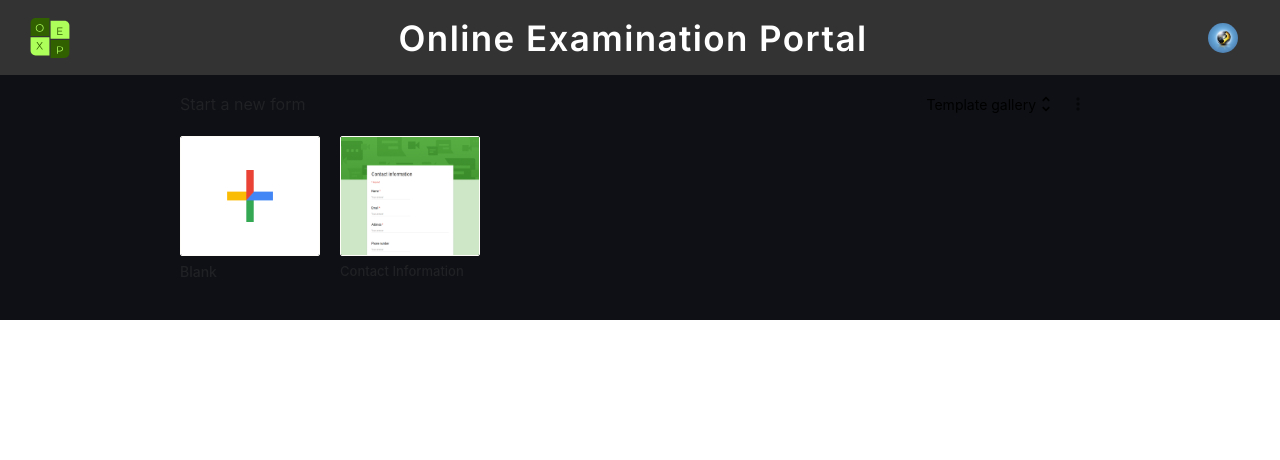
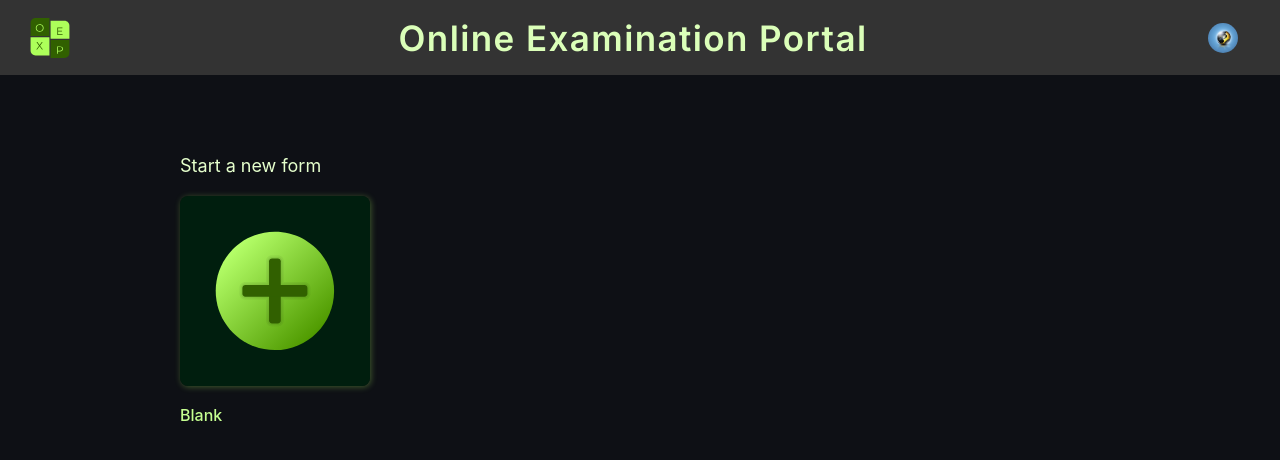
Before and after one commit to AdityaTrivedi14/Final-Year-Project, a React (Create React App) app in the folder client/: page / in a window 1280 px wide. Shown: the top 460 px of the page. Built offline with nearby package versions, Linux system fonts and the light colour scheme.

Commit message:
mainBody

```diff
--- a/client/src/App.css
+++ b/client/src/App.css
@@ -1,3 +1,3 @@
-*{
-  margin:0;
+* {
+  margin: 0;
 }
--- a/client/src/App.js
+++ b/client/src/App.js
@@ -4,7 +4,6 @@ import { BrowserRouter as Router, Route, Routes } from "react-router-dom";
 import Formheader from "./Formheader";
 import Header from "./Header";
 import SubmitForm from "./QuestionPaper";
-import Question_form from "./Question_form";
 import CenteredTabs from "./Tabs";
 import Templates from "./Templates";
 import User_form from "./user_form";
--- a/client/src/Formheader.js
+++ b/client/src/Formheader.js
@@ -1,25 +1,21 @@
 import React from "react";
-// import form_image from "./google-forms-new-logo-1.png";
 import logo from "./Group1.svg";
-// import { FiStar, FiSettings } from "react-icons/fi";
 import { AiOutlineEye } from "react-icons/ai";
 import { IconButton } from "@material-ui/core";
 import avatarimage from "./2.jpg";
 // import { IoMdFolderOpen } from "react-icons/io";
 
-import ColorLensIcon from "@material-ui/icons/ColorLens";
-import MoreVertIcon from "@material-ui/icons/MoreVert";
 // import Button from "@material-ui/core/Button";
 import Avatar from "@material-ui/core/Avatar";
 
 import "./Formheader.css";
 import { useNavigate } from "react-router-dom";
-import { useStateValue } from "./StateProvider";
+// import { useStateValue } from "./StateProvider";
 import AlertDialog from "./Alert";
 
 function Formheader() {
   const navigate = useNavigate();
-  const [{ doc_name }, dispatch] = useStateValue();
+  // const [{ doc_name }, dispatch] = useStateValue();
 
   function navigates() {
     navigate("/response");
@@ -28,34 +24,18 @@ function Formheader() {
   return (
     <div className="form_header">
       <div className="form_header_left">
-        {/* <img src={form_image} style={{ height: "45px", width: "45px" }} /> */}
-        <img src={logo} style={{ height: "40px", width: "40px" }} />
-        {/* <input type="text" placeholder="Untitled form" className="form_name" value={doc_name} ></input> */}
-        {/* <IoMdFolderOpen className="form_header_icon" style={{ marginRight:"10px"}}></IoMdFolderOpen> */}
-        {/* <FiStar className="form_header_icon" style={{ marginRight:"10px"}}/> */}
-        {/* <span style={{ fontSize: "12px", fontWeight: "600", color: "" }}>
-          OEXP
-        </span> */}
+        <img alt="OEXP" src={logo} style={{ height: "40px", width: "40px" }} />
       </div>
 
       <div className="form_header_right">
-        <IconButton>
-          <ColorLensIcon size="small" className="form_header_icon" />
-        </IconButton>
-
         <IconButton onClick={navigates} target="blank">
           <AiOutlineEye className="form_header_icon" />
         </IconButton>
 
-        {/* <IconButton>
-          <FiSettings className="form_header_icon" />
-        </IconButton> */}
         <AlertDialog />
 
         {/* <Button variant="contained" color="primary" href="#contained-buttons">Send</Button> */}
-        <IconButton>
-          <MoreVertIcon className="form_header_icon" />
-        </IconButton>
+
         <IconButton>
           <Avatar style={{ height: "30px", width: "30px" }} src={avatarimage} />
         </IconButton>
--- a/client/src/Header.css
+++ b/client/src/Header.css
@@ -23,7 +23,7 @@
   width: 40px;
 }
 .titleHeading {
-  color: #fff;
+  color: #dbffb9;
   font-size: 35px;
   font-weight: 700;
   font-family: "Inter", sans-serif;
--- a/client/src/Templates.css
+++ b/client/src/Templates.css
@@ -1,64 +1,41 @@
 .template_section {
   background-color: #0e1015;
-
-  padding-top: 7px;
+  padding-top: 80px;
   padding-bottom: 40px;
 }
 
 .template_top {
   margin-left: 180px;
   margin-right: 180px;
-  display: flex;
-  flex-direction: row;
-  align-items: center;
-  justify-content: space-between;
-  flex-wrap: wrap;
-}
-
-.template_right {
-  display: flex;
-}
-
-.gallery_button {
-  display: flex;
-  flex-direction: row;
-  align-items: center;
-  justify-content: space-between;
-  border: none;
-  background: transparent;
-  outline: none;
-  font-size: 14px;
 }
 
 .template_body {
   margin-left: 160px;
   margin-right: 180px;
-  display: flex;
-  flex-direction: row;
-  justify-content: flex-start;
-  flex-wrap: wrap;
 }
 
 .card {
-  margin-left: 20px;
-  margin-top: 10px;
+  margin: 15px 20px;
+  margin-top: 20px;
+  transition: 0.3s all ease-in-out;
 }
 .card_image {
   box-sizing: border-box;
-  height: 120px;
-  width: 140px;
-  border-radius: 2px;
-  border: 0.5px solid #fffdf7;
+  height: 190px;
+  border-radius: 8px;
+  /* border: 0.5px solid #e5ffcc; */
+  box-shadow: 1px 1px 6px #afff654f;
   cursor: pointer;
+  transition: 0.3s all ease-in-out;
 }
 
 .card_image:hover {
-  border: 1px solid #6e2594;
+  border: 3px solid #aeff62;
 }
 
 .title {
-  font-size: 14px;
+  font-size: 16px;
   font-weight: 500;
-  color: #202124;
-  margin-top: 3px;
+  color: #c6ff91;
+  margin-top: 15px;
 }
--- a/client/src/Templates.js
+++ b/client/src/Templates.js
@@ -1,14 +1,11 @@
 import React, { useState, useEffect } from "react";
-import { IconButton } from "@material-ui/core";
 import "./Templates.css";
-import blank from "./forms-blank-googlecolors.png";
-import contact from "./contact.png";
+import blank from "./blank.svg";
 import { useNavigate } from "react-router-dom";
 import uuid from "react-uuid";
 import axios from "axios";
 
 import UnfoldMoreIcon from "@material-ui/icons/UnfoldMore";
-import MoreVertIcon from "@material-ui/icons/MoreVert";
 function Templates() {
   const navigate = useNavigate();
 
@@ -37,16 +34,7 @@ function Templates() {
     <div className="template_section">
       <div className="template_top">
         <div className="template_left">
-          <p style={{ color: "#202124", fontSize: "16px" }}>Start a new form</p>
-        </div>
-        <div className="template_right">
-          <div className="gallery_button">
-            Template gallery
-            <UnfoldMoreIcon fontSize="small" />
-          </div>
-          <IconButton>
-            <MoreVertIcon fontSize="small" />
-          </IconButton>
+          <p style={{ color: "#e5ffcc", fontSize: "18px" }}>Start a new form</p>
         </div>
       </div>
       <div className="template_body">
@@ -54,12 +42,6 @@ function Templates() {
           <img src={blank} className="card_image" style={{}} />
           <p className="title">Blank</p>
         </div>
-        <div className="card">
-          <img src={contact} className="card_image" style={{}} />
-          <p className="title" style={{ fontSize: "small" }}>
-            Contact Information
-          </p>
-        </div>
       </div>
     </div>
   );
--- a/client/src/index.css
+++ b/client/src/index.css
@@ -1,18 +1,18 @@
-*{
-  margin:0;
+* {
+  margin: 0;
   /* background-color: #333333; */
 }
 
 body {
-
-  font-family: -apple-system, BlinkMacSystemFont, 'Segoe UI', 'Roboto', 'Oxygen',
-    'Ubuntu', 'Cantarell', 'Fira Sans', 'Droid Sans', 'Helvetica Neue',
+  font-family: -apple-system, BlinkMacSystemFont, "Segoe UI", "Roboto", "Oxygen",
+    "Ubuntu", "Cantarell", "Fira Sans", "Droid Sans", "Helvetica Neue",
     sans-serif;
   -webkit-font-smoothing: antialiased;
   -moz-osx-font-smoothing: grayscale;
+  background: #0e1015;
 }
 
 code {
-  font-family: source-code-pro, Menlo, Monaco, Consolas, 'Courier New',
+  font-family: source-code-pro, Menlo, Monaco, Consolas, "Courier New",
     monospace;
 }
--- a/client/src/user_form.css
+++ b/client/src/user_form.css
@@ -1,5 +1,5 @@
 .user_form {
-  background-color: #333333;
+  background-color: #0e1015;
   height: 100%;
   padding: 20px;
 }
```
Also changed, not shown: client/src/Group2.svg (added), client/src/blank.svg (added).
